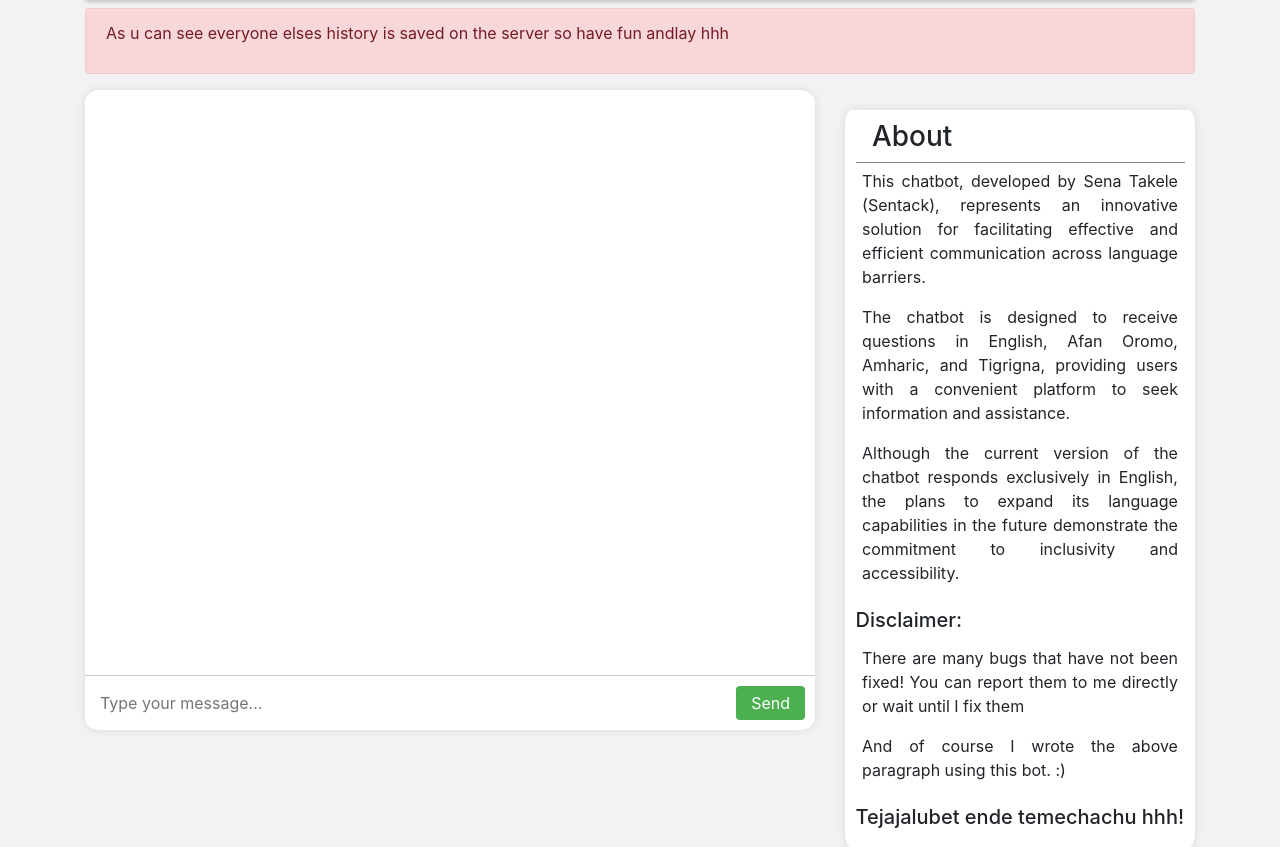
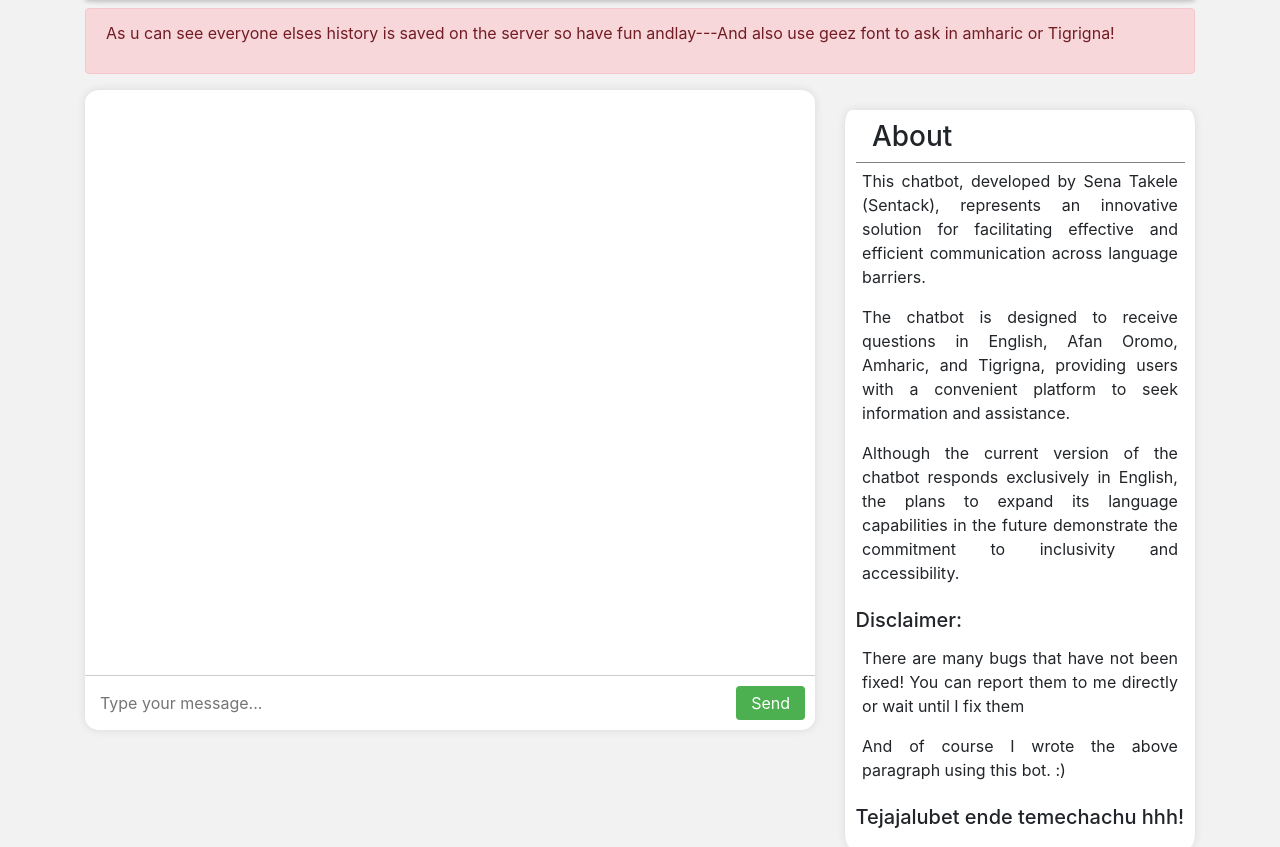
Before and after one commit to sentack/chatbot, a Node server app: page / in a window 1280 px wide. Shown: the part 82-929 px from the top of the page. Run offline with Node 20, Linux system fonts and the light colour scheme; some libraries are stand-ins or nearby versions.

Commit message:
Final v 1.0(release)

```diff
--- a/views/pages/index.ejs
+++ b/views/pages/index.ejs
@@ -10,7 +10,7 @@
 </header>
 
 <div class="alert alert-danger mt-2" role="alert">
-  <p>As u can see everyone elses history is saved on the server so have fun andlay hhh</p>
+  <p>As u can see everyone elses history is saved on the server so have fun andlay---And also use geez font to ask in amharic or Tigrigna!</p>
 </div>
 
 <div class="row mb-2">
```
